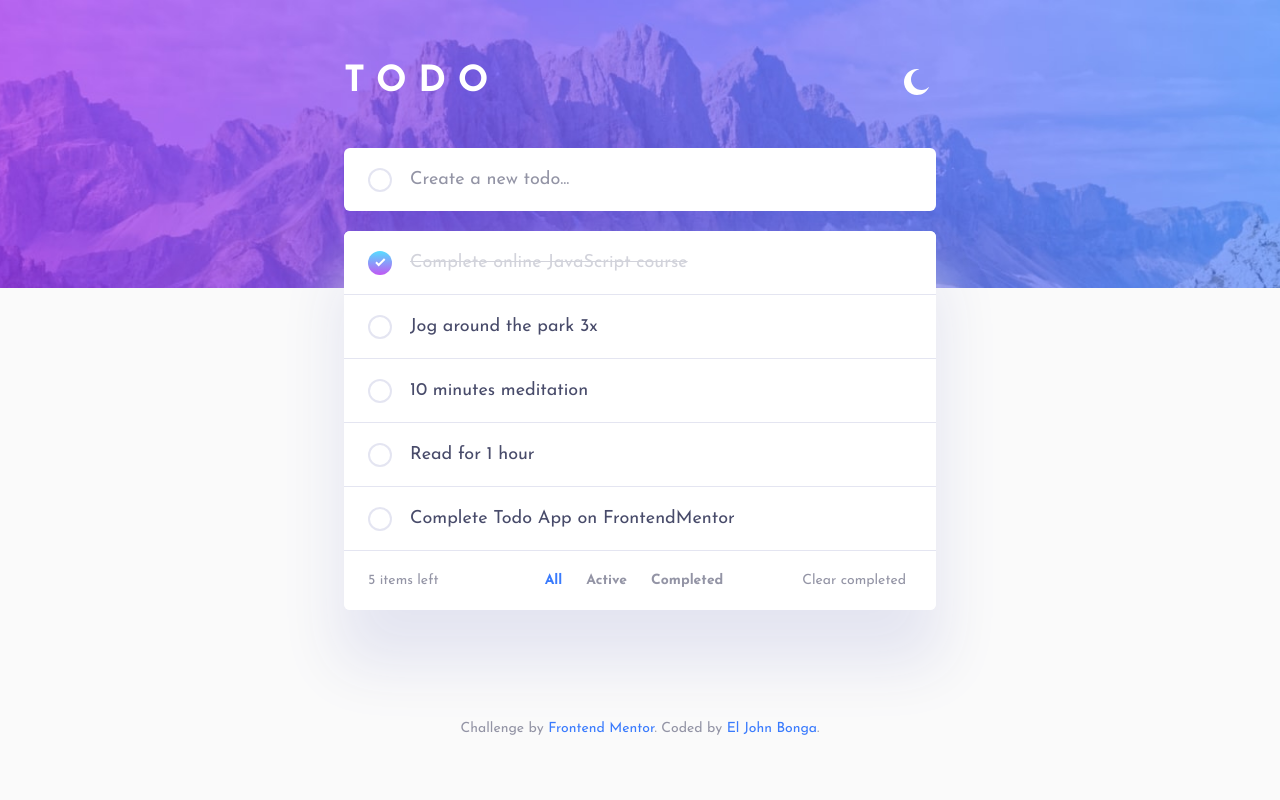
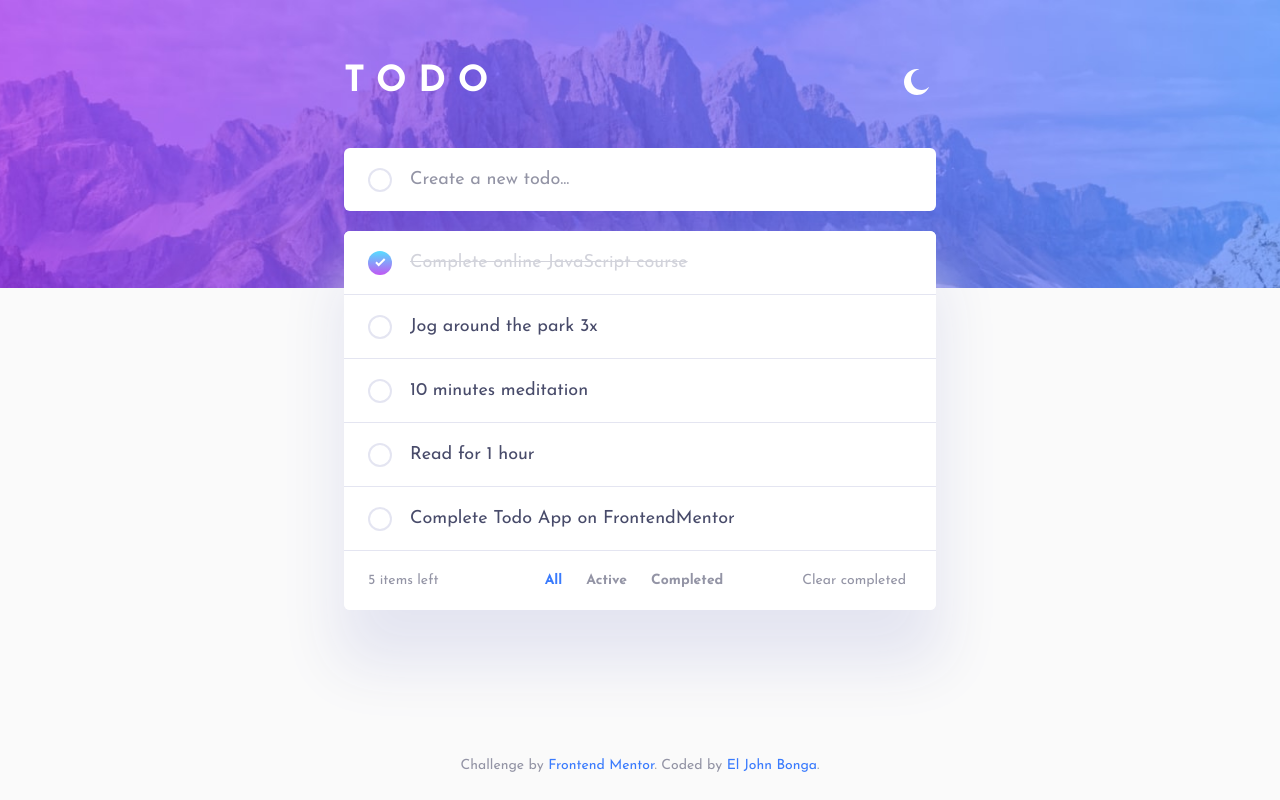
Before and after one commit to eljohn316/frontendmentor-challenges-hub, a React (Vite) app: page / in a window 1280 px wide. Built offline with nearby package versions, Linux system fonts and the light colour scheme.

Commit message:
modify app layout and prevent UI from shifting horizontally by adding overflow-y set to scroll in body tag

```diff
--- a/src/App.tsx
+++ b/src/App.tsx
@@ -1,17 +1,24 @@
+import styled from 'styled-components';
 import { AppWrapper } from '@/components/app-wrapper';
 import { TodoHeader } from '@/components/todo-header';
 import { TodoWrapper } from '@/components/todo-wrapper';
 import { Attribution } from '@/components/attribution';
 
+const Wrapper = styled.div`
+  min-height: 100vh;
+  display: grid;
+  grid-template-rows: 1fr auto;
+`;
+
 function App() {
   return (
-    <>
+    <Wrapper>
       <AppWrapper>
         <TodoHeader />
         <TodoWrapper />
       </AppWrapper>
       <Attribution />
-    </>
+    </Wrapper>
   );
 }
 
--- a/src/components/app-wrapper.tsx
+++ b/src/components/app-wrapper.tsx
@@ -59,10 +59,12 @@ const MaxwidthWrapper = styled.div`
 
 export function AppWrapper({ children }: { children: React.ReactNode }) {
   return (
-    <ThemeProvider>
-      <LighThemeHeader />
-      <DarkThemeHeader />
-      <MaxwidthWrapper>{children}</MaxwidthWrapper>
-    </ThemeProvider>
+    <div>
+      <ThemeProvider>
+        <LighThemeHeader />
+        <DarkThemeHeader />
+        <MaxwidthWrapper>{children}</MaxwidthWrapper>
+      </ThemeProvider>
+    </div>
   );
 }
--- a/src/components/global-styles.tsx
+++ b/src/components/global-styles.tsx
@@ -88,6 +88,7 @@ const GlobalStyles = createGlobalStyle`
     font-family: 'Josefin Sans', sans-serif;
     font-size: 1.125rem;
     background-color: var(--clr-background);
+    overflow-y: scroll;
   }
 `;
 
```
